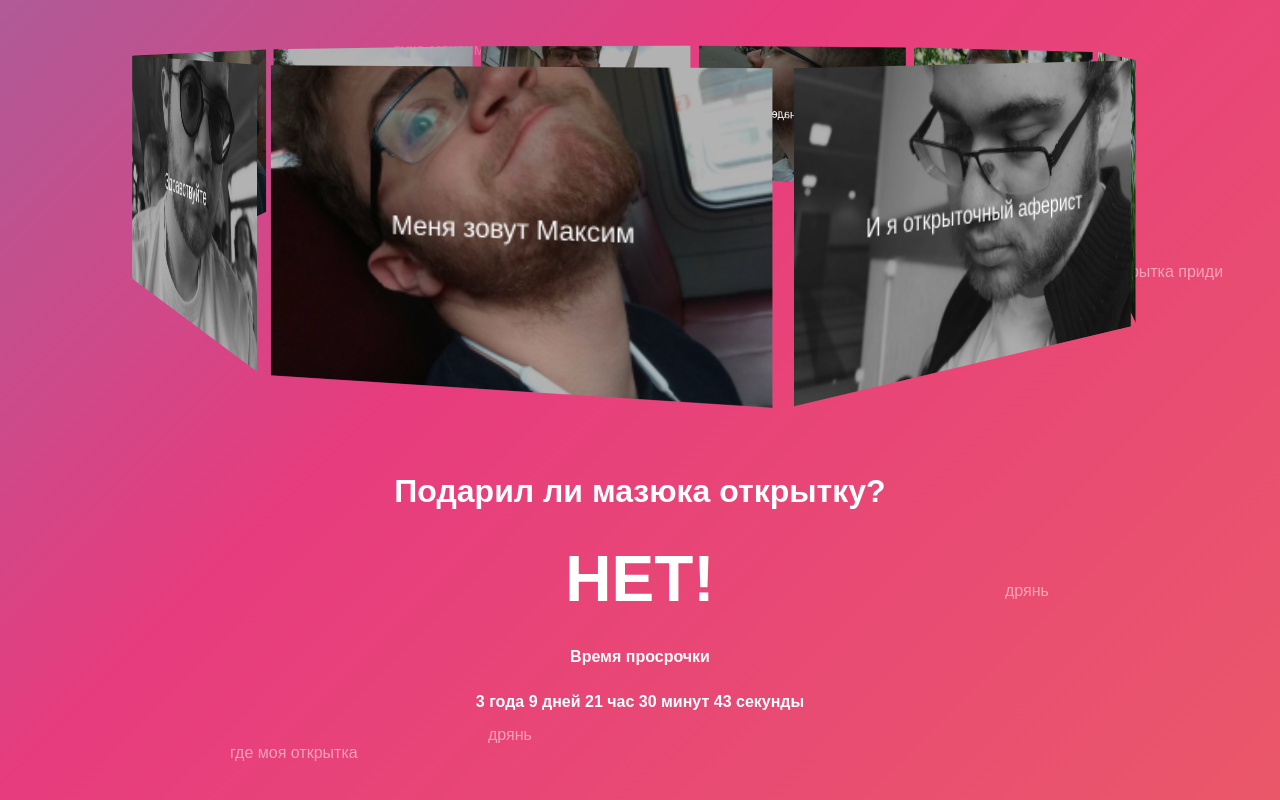
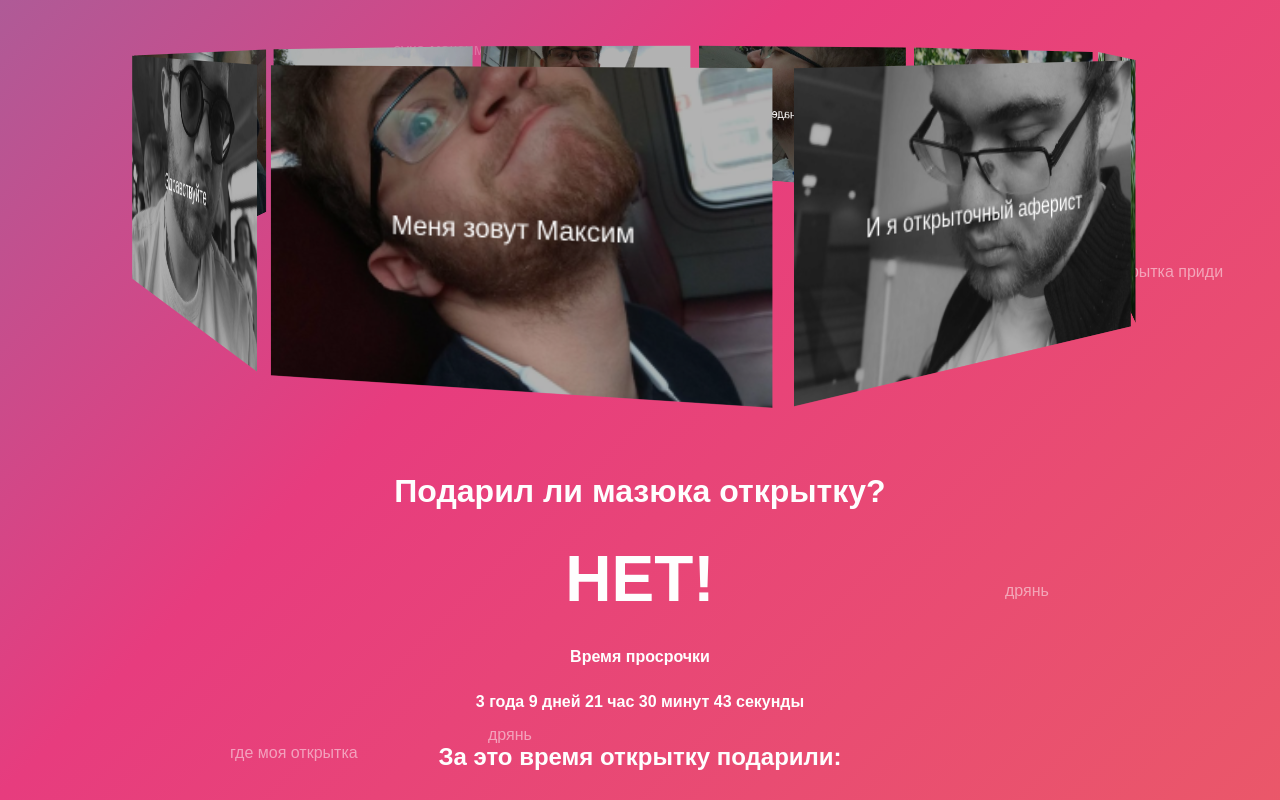
Before and after one commit to SugarF0x/maks-debt, a Nuxt app: page / in a window 1280 px wide. Built offline with nearby package versions, Linux system fonts and the light colour scheme.

Commit message:
add mocking section

```diff
--- a/app.vue
+++ b/app.vue
@@ -4,6 +4,7 @@
     <Carousel />
     <Prompt />
     <Timer />
+    <Mock />
   </Background>
 </template>
 
--- /dev/null
+++ b/components/Mock.vue
@@ -0,0 +1,27 @@
+<script setup lang="ts">
+const giftees = [
+  'Валик',
+  'Мел (бабач) (не скланяется)'
+]
+</script>
+
+<template>
+  <h2 class="giftees-title">
+    За это время открытку подарили:
+  </h2>
+  <div class="giftees">
+    <div v-for="t in giftees">
+      {{ t }}
+    </div>
+  </div>
+</template>
+
+<style scoped lang="scss">
+.giftees-title {
+  margin-top: 2rem;
+}
+
+.giftees {
+  margin: 2rem 0;
+}
+</style>
```
